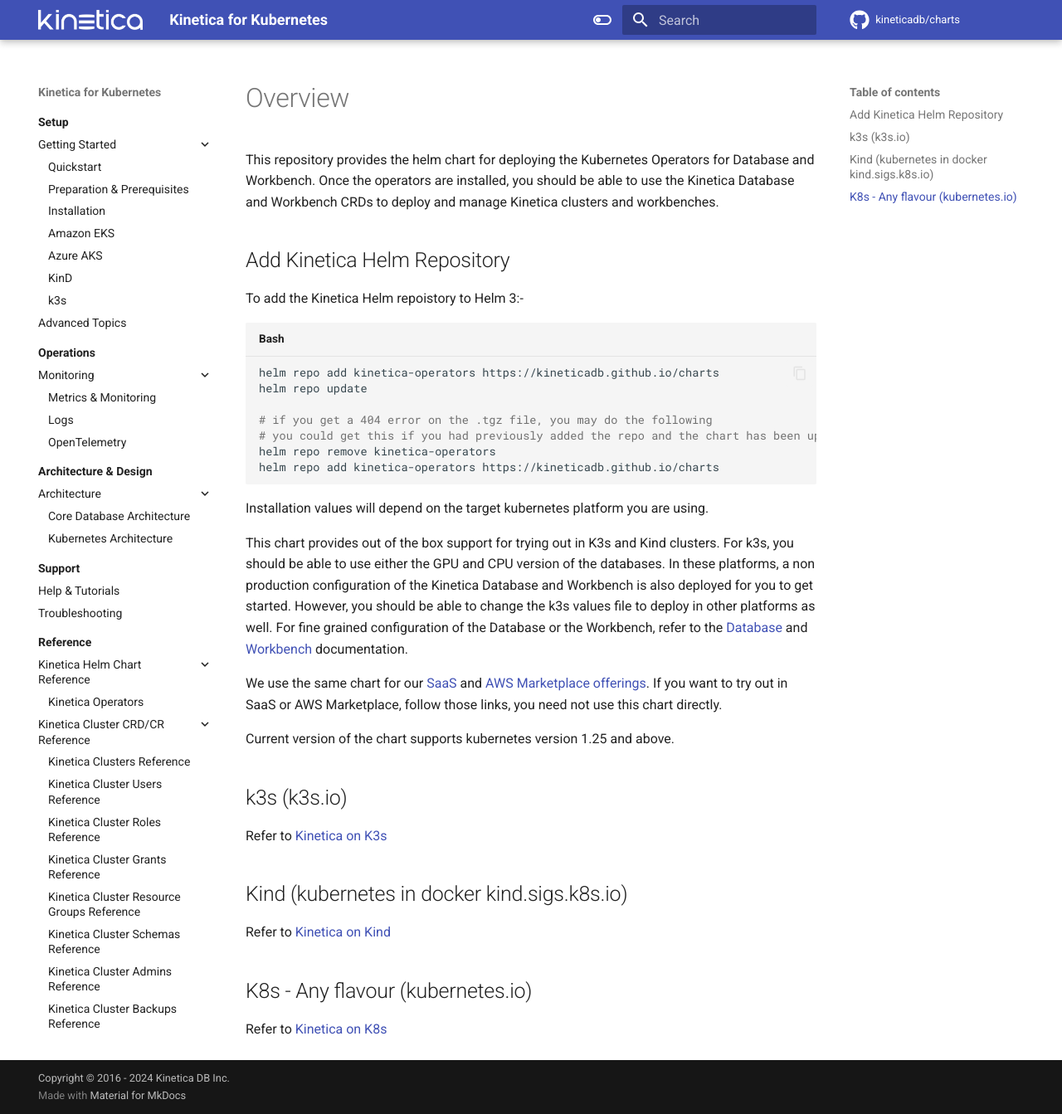
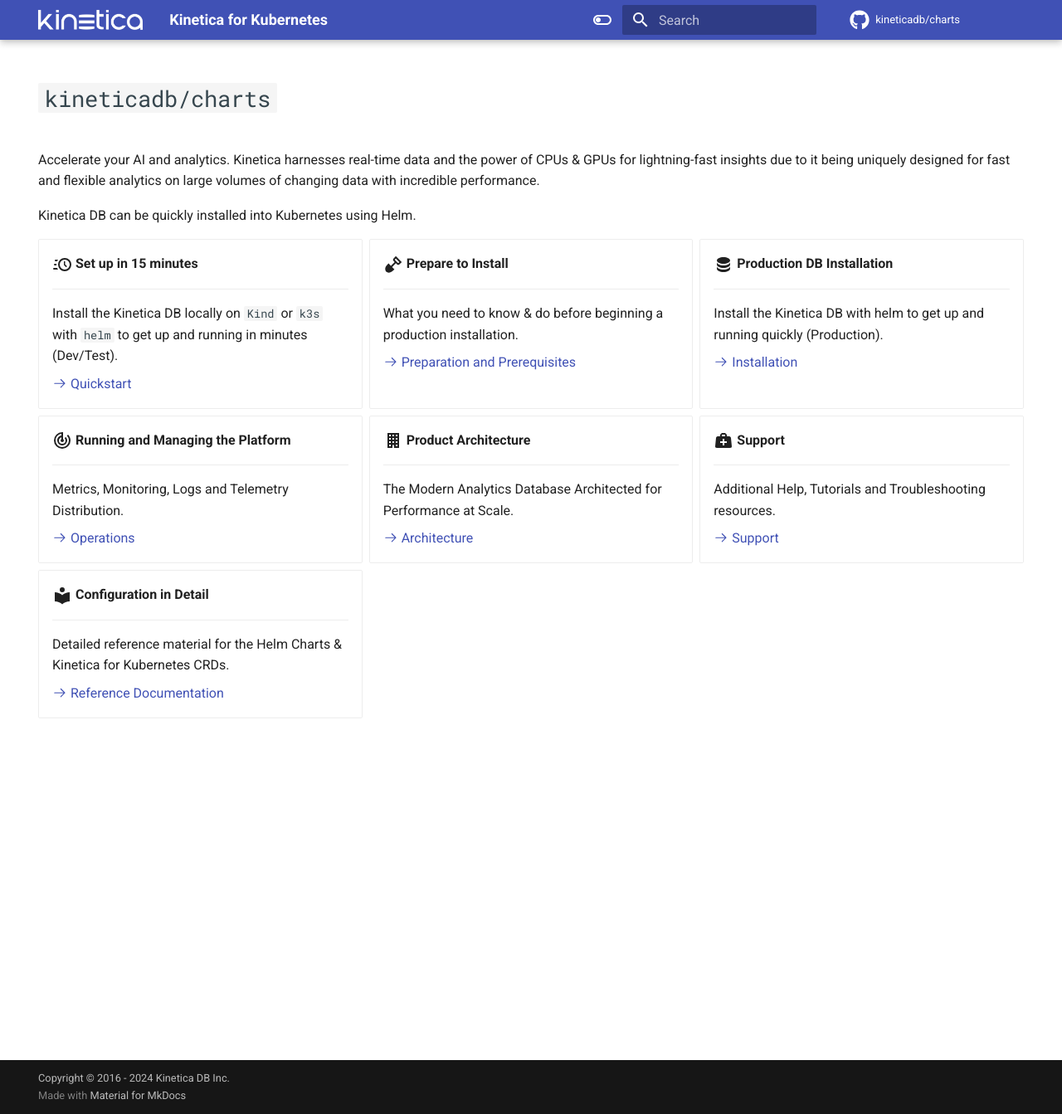
Before and after one commit to kineticadb/charts, an MkDocs documentation site: the page built from docs/index.md, in a window 1280 px wide and 1343 px high. Shown: the whole window at 83% size. Built offline with MkDocs 1.6.1 and Material for MkDocs 9.7.7, drawn with Linux system fonts in a browser that asks for light colours; comment, search, counter and statistics services are not loaded; the version menu is left out.

Commit message:
Updated docs for installation.

````diff
--- a/docs/index.md
+++ b/docs/index.md
@@ -1,41 +1,78 @@
-# Overview
+---
+hide:
+  - navigation
+  - toc
+---
+# `kineticadb/charts`
 
-This repository provides the helm chart for deploying the Kubernetes Operators for Database and Workbench. Once the operators are installed, you should be able to use the Kinetica Database and Workbench CRDs to deploy and manage Kinetica clusters and workbenches.
+Accelerate your AI and analytics. Kinetica harnesses real-time data and the power of CPUs &  GPUs for
+lightning-fast insights due to it being uniquely designed for fast and flexible analytics on large volumes
+of changing data with incredible performance.
 
+Kinetica DB can be quickly installed into Kubernetes using Helm.
 
-## Add Kinetica Helm Repository
+<div class="grid cards" markdown>
+-   :material-clock-fast:{ .lg .middle } __Set up in 15 minutes__
 
-To add the Kinetica Helm repoistory to Helm 3:-
+    ---
 
-```shell
-helm repo add kinetica-operators https://kineticadb.github.io/charts
-helm repo update
+    Install the Kinetica DB locally on `Kind` or `k3s`
+    with `helm` to get up and running in minutes (Dev/Test).
 
-# if you get a 404 error on the .tgz file, you may do the following
-# you could get this if you had previously added the repo and the chart has been updated in development
-helm repo remove kinetica-operators
-helm repo add kinetica-operators https://kineticadb.github.io/charts
+    [:octicons-arrow-right-24: Quickstart](GettingStarted/quickstart.md)
 
-```
+-   :material-shovel:{ .lg .middle } __Prepare to Install__
 
-Installation values will depend on the target kubernetes platform you are using.
+    ---
 
-This chart provides out of the box support for trying out in K3s and Kind clusters. For k3s, you should be able to use either the GPU and CPU version of the databases. In these platforms, a non production configuration of the Kinetica Database and Workbench is also deployed for you to get started. However, you should be able to change the k3s values file to deploy in other platforms as well. For fine grained configuration of the Database or the Workbench, refer to the [Database](Database/database.md) and [Workbench](Workbench/workbench.md) documentation.
+    What you need to know & do before beginning a production installation.
 
-We use the same chart for our [SaaS](https://cloud.kinetica.com/) and [AWS Marketplace offerings](https://www.kinetica.com/blog/getting-started-with-kinetica-on-aws/). If you want to try out in SaaS or AWS Marketplace, follow those links, you need not use this chart directly.
+    [:octicons-arrow-right-24: Preparation and Prerequisites](GettingStarted/preparation_and_prerequisites.md)
 
-Current version of the chart supports kubernetes version 1.25 and above.
+-   :material-database:{ .lg .middle } __Production DB Installation__
 
+    ---
 
+    Install the Kinetica DB with helm to get up and running quickly
+    (Production).
 
-## k3s (k3s.io)
+    [:octicons-arrow-right-24: Installation](GettingStarted/installation.md)
 
-Refer to  [Kinetica on K3s](Operators/k3s.md)
+-   :material-radar:{ .lg .middle } __Running and Managing the Platform__
 
-## Kind (kubernetes in docker kind.sigs.k8s.io)
+    ---
 
-Refer to  [Kinetica on Kind](Operators/kind.md)
+    Metrics, Monitoring, Logs and Telemetry Distribution.
 
-## K8s - Any flavour (kubernetes.io)
+    [:octicons-arrow-right-24: Operations](Operations/index.md)
 
-Refer to  [Kinetica on K8s](Operators/k8s.md)
+-   :material-office-building:{ .lg .middle } __Product Architecture__
+
+    ---
+
+    The Modern Analytics Database Architected for Performance at Scale.
+
+    [:octicons-arrow-right-24: Architecture](Architecture/index.md)
+
+-   :material-medical-bag:{ .lg .middle } __Support__
+
+    ---
+
+    Additional Help, Tutorials and Troubleshooting resources.
+
+    [:octicons-arrow-right-24: Support](Support/index.md)
+
+-  :material-library:{ .lg .middle } __Configuration in Detail__
+
+    ---
+
+    Detailed reference material for the Helm Charts & Kinetica for Kubernetes CRDs.
+
+    [:octicons-arrow-right-24: Reference Documentation](Reference/index.md "Reference material for the Helm Charts & Kubernetes CRDs")
+</div>
+
+[//]: # (* [Setup]&#40;Setup/index.md&#41; - Setting up Kinetica on Kubernetes)
+[//]: # (* [Operations]&#40;Operations/index.md&#41; - Operating Kinetica on Kubernetes)
+[//]: # (* [Architecture & Design]&#40;Architecture/index.md&#41; - Architecture overview of KineticaDB & Kinetica for Kubernetes)
+[//]: # (* [Support]&#40;Support/index.md&#41; - Help, Tutorials and Troubleshooting)
+[//]: # (* [Reference]&#40;Reference/index.md&#41; - Reference material for the Helm Charts & Kubernetes CRDs.)
````
